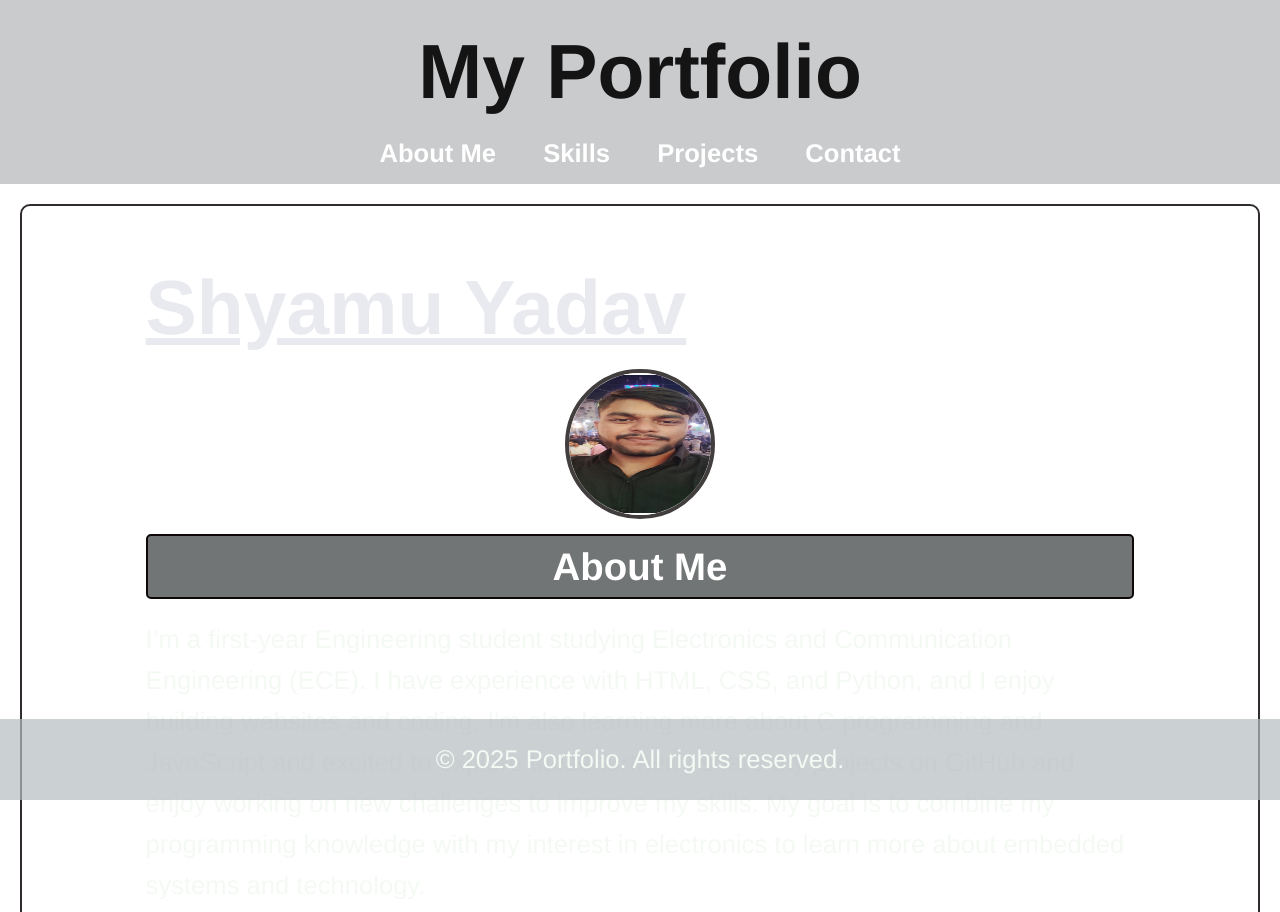
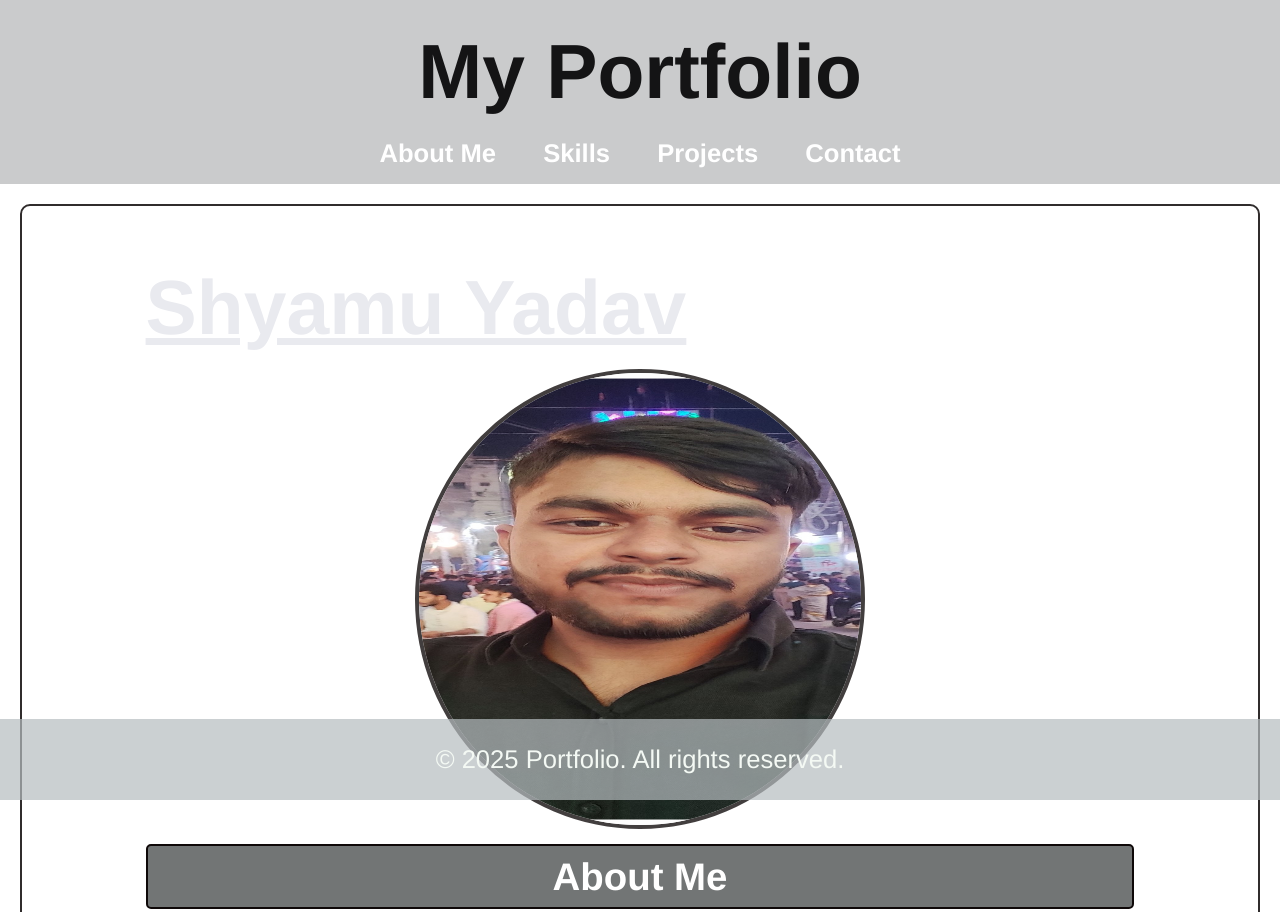
Before and after one commit to Shyamu-y/My-Portfolio, a plain HTML site: page index.html in a window 1280 px wide. Shown: the top 912 px of the page. Drawn offline with Linux system fonts and the light colour scheme.

Commit message:
Update style.css

```diff
--- a/style.css
+++ b/style.css
@@ -117,8 +117,8 @@ section h2{
     font-size: 2em;
 }
 .profile-img{
-    width: 150px;
-    height: 150px;
+    width: 450px;
+    height: 460px;
     border-radius: 50%;
     display: block;
     border: 4px solid #423e3e;
```
